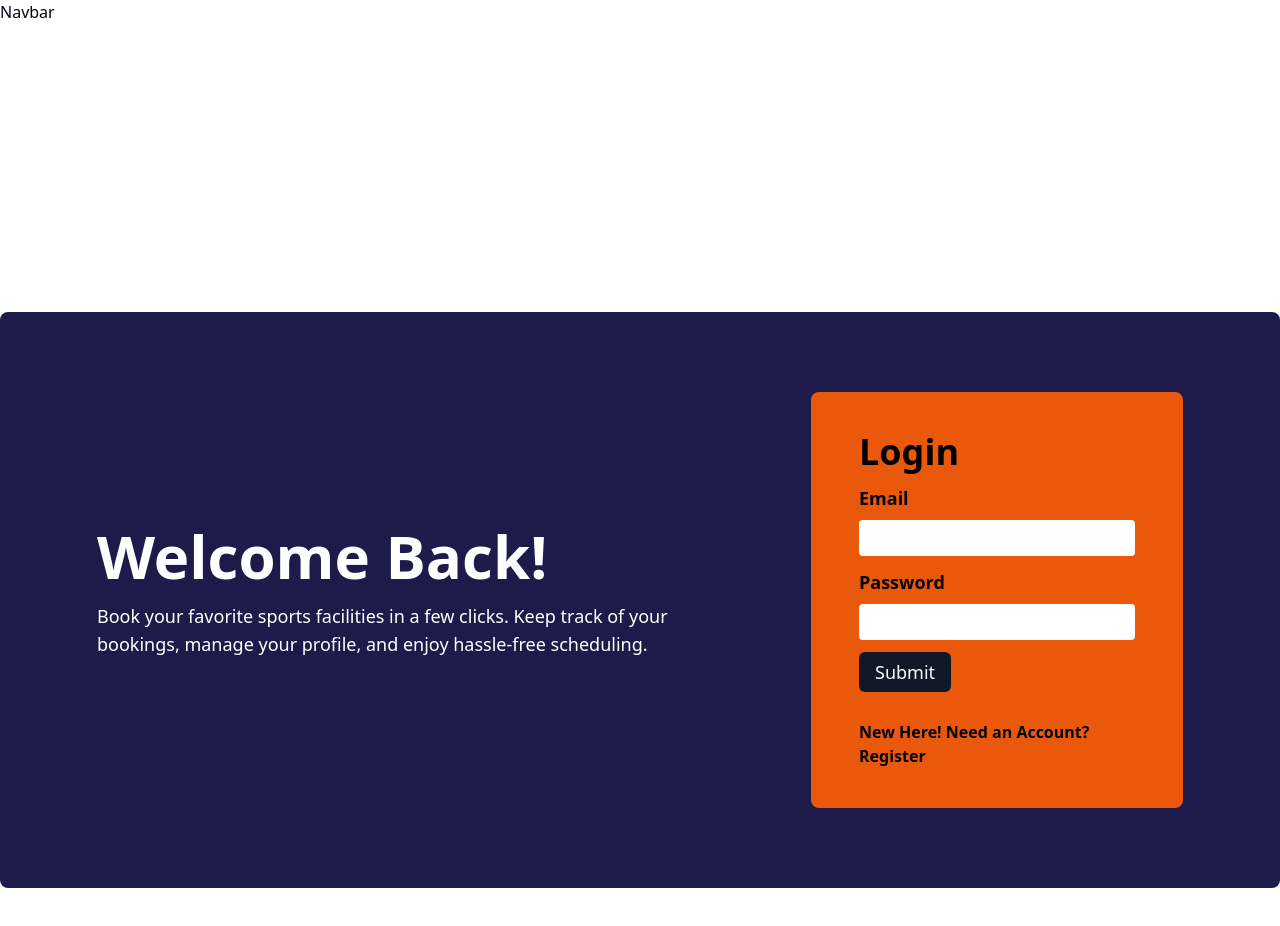
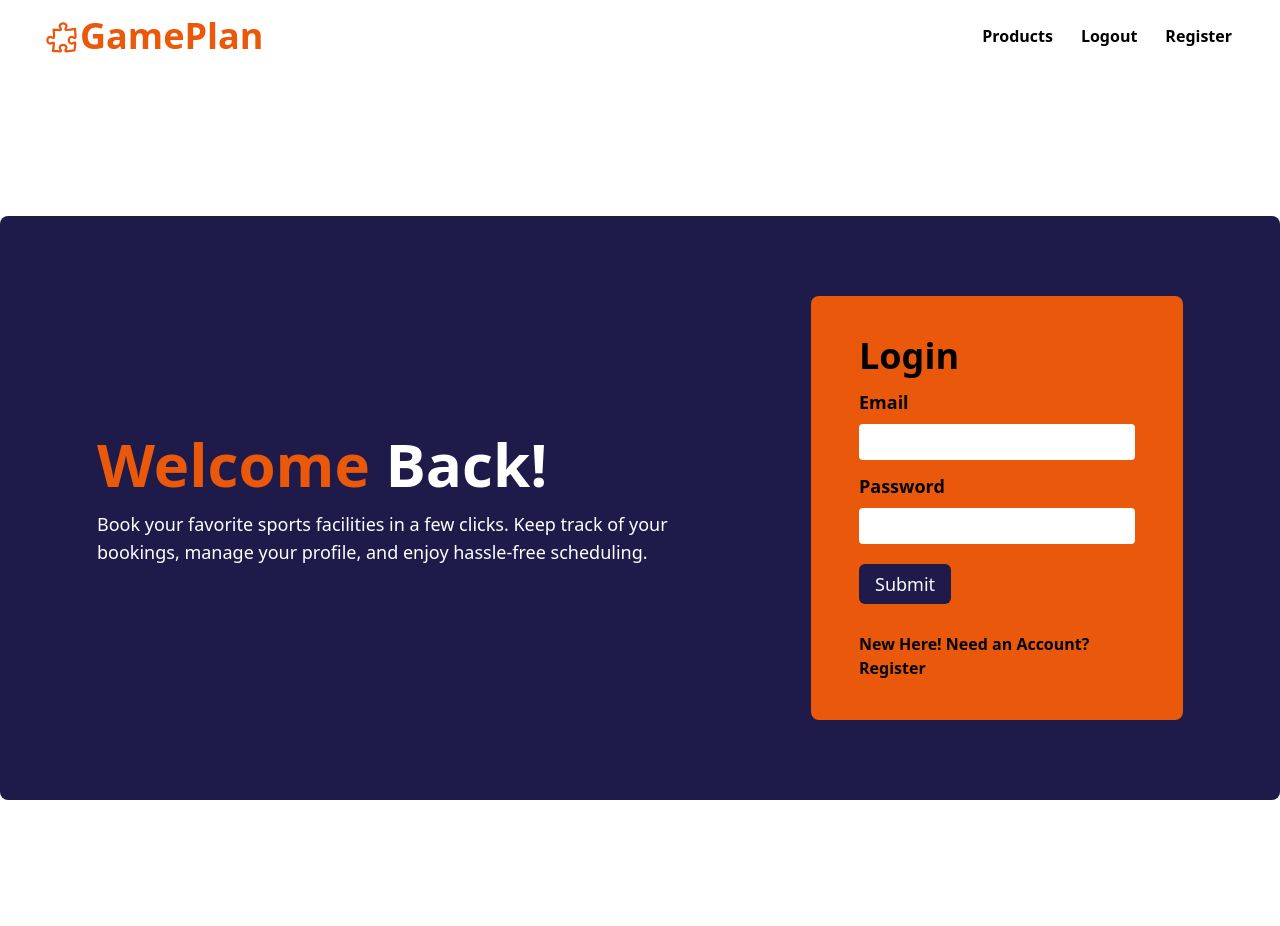
Before and after one commit to saifmaamun/game-space, a React (Vite) app: page /login in a window 1280 px wide. Shown: the top 926 px of the page. Built offline with nearby package versions, Linux system fonts and the light colour scheme.

Commit message:
navbar & Logout [DONE]

```diff
--- a/src/components/layout/Navbar.tsx
+++ b/src/components/layout/Navbar.tsx
@@ -1,8 +1,191 @@
+/* eslint-disable @typescript-eslint/no-unused-vars */
+import { ShoppingCart } from "lucide-react";
+import React, { useState } from "react";
+import { Link } from "react-router-dom";
+import { useAppDispatch, useAppSelector } from "../../redux/hooks";
+import { logout } from "../../redux/features/user/userSlice";
+
 const Navbar = () => {
+  // user
+  const { user } = useAppSelector((state) => state.user);
+  // hooks
+  const dispatch = useAppDispatch();
+
+  const [isMenuOpen, setIsMenuOpen] = useState(false);
+  const handleMenuToggle = () => {
+    setIsMenuOpen(!isMenuOpen);
+  };
   return (
-    <div>
-      <h1>Navbar</h1>
-    </div>
+    <header className="  text-black font-semibold rounded-sm px-3 ">
+      <nav className="container mx-auto flex items-center justify-between space-x-10 py-4">
+        <Link to={"/"}>
+          <div className="flex align-middle justify-center">
+            <svg
+              xmlns="http://www.w3.org/2000/svg"
+              fill="none"
+              viewBox="0 0 24 24"
+              stroke-width="1.5"
+              stroke="#EA580C"
+              className="size-9 mt-1 text-center outline-orange-600"
+            >
+              <path
+                stroke-linecap="round"
+                stroke-linejoin="round"
+                d="M14.25 6.087c0-.355.186-.676.401-.959.221-.29.349-.634.349-1.003 0-1.036-1.007-1.875-2.25-1.875s-2.25.84-2.25 1.875c0 .369.128.713.349 1.003.215.283.401.604.401.959v0a.64.64 0 0 1-.657.643 48.39 48.39 0 0 1-4.163-.3c.186 1.613.293 3.25.315 4.907a.656.656 0 0 1-.658.663v0c-.355 0-.676-.186-.959-.401a1.647 1.647 0 0 0-1.003-.349c-1.036 0-1.875 1.007-1.875 2.25s.84 2.25 1.875 2.25c.369 0 .713-.128 1.003-.349.283-.215.604-.401.959-.401v0c.31 0 .555.26.532.57a48.039 48.039 0 0 1-.642 5.056c1.518.19 3.058.309 4.616.354a.64.64 0 0 0 .657-.643v0c0-.355-.186-.676-.401-.959a1.647 1.647 0 0 1-.349-1.003c0-1.035 1.008-1.875 2.25-1.875 1.243 0 2.25.84 2.25 1.875 0 .369-.128.713-.349 1.003-.215.283-.4.604-.4.959v0c0 .333.277.599.61.58a48.1 48.1 0 0 0 5.427-.63 48.05 48.05 0 0 0 .582-4.717.532.532 0 0 0-.533-.57v0c-.355 0-.676.186-.959.401-.29.221-.634.349-1.003.349-1.035 0-1.875-1.007-1.875-2.25s.84-2.25 1.875-2.25c.37 0 .713.128 1.003.349.283.215.604.401.96.401v0a.656.656 0 0 0 .658-.663 48.422 48.422 0 0 0-.37-5.36c-1.886.342-3.81.574-5.766.689a.578.578 0 0 1-.61-.58v0Z"
+              />
+            </svg>
+            <h1 className="text-4xl text-orange-600 font-extrabold">
+              GamePlan
+            </h1>
+          </div>
+        </Link>
+
+        {/* large display menu */}
+        <div className="hidden md:flex items-center space-x-5">
+          <ul className="flex items-center space-x-5">
+            <li>
+              <Link
+                className="rounded-lg backdrop-blur-[2px] p-1 inline-block hover:text-orange-500"
+                to={"/products"}
+              >
+                Products
+              </Link>
+            </li>
+            {!user.email ? (
+              <>
+                <li>
+                  <Link
+                    className="rounded-lg backdrop-blur-[2px] p-1 inline-block  hover:text-orange-500"
+                    to={"/login"}
+                  >
+                    Logout
+                  </Link>
+                </li>
+
+                <li>
+                  <Link
+                    className="rounded-lg backdrop-blur-[2px] p-1 inline-block hover:text-orange-500"
+                    to={"/register"}
+                  >
+                    Register
+                  </Link>
+                </li>
+              </>
+            ) : (
+              <>
+                <li className="relative">
+                  <Link
+                    className="rounded-lg backdrop-blur-[2px] p-1 inline-block hover:text-orange-500"
+                    to={"/cart"}
+                  >
+                    <ShoppingCart size={24} />
+                  </Link>
+                  <span className="rounded-full absolute top-[-10px] left-[20px] bg-primary text-white text-center size-[25px]">
+                    {}
+                  </span>
+                </li>
+
+                <li>
+                  <Link
+                    className="rounded-lg backdrop-blur-[2px] p-1 inline-block hover:text-orange-500"
+                    to={"/login"}
+                    onClick={() => dispatch(logout())}
+                  >
+                    Logout
+                  </Link>
+                </li>
+              </>
+            )}
+          </ul>
+        </div>
+
+        {/* Mobile Menu Button */}
+        <div className="md:hidden flex items-center">
+          <button
+            onClick={handleMenuToggle}
+            className="text-white focus:outline-none"
+          >
+            <svg
+              className="w-6 h-6"
+              fill="none"
+              stroke="currentColor"
+              viewBox="0 0 24 24"
+              xmlns="http://www.w3.org/2000/svg"
+            >
+              {isMenuOpen ? (
+                <path
+                  strokeLinecap="round"
+                  strokeLinejoin="round"
+                  strokeWidth="2"
+                  d="M6 18L18 6M6 6l12 12"
+                />
+              ) : (
+                <path
+                  strokeLinecap="round"
+                  strokeLinejoin="round"
+                  strokeWidth="2"
+                  d="M4 6h16M4 12h16m-7 6h7"
+                />
+              )}
+            </svg>
+          </button>
+        </div>
+      </nav>
+
+      {/* Mobile Menu */}
+      {isMenuOpen && (
+        <ul className="md:hidden flex flex-col items-center space-y-5 mt-4">
+          <li>
+            <Link
+              className="rounded-lg backdrop-blur-[2px] p-1 inline-block hover:text-orange-500"
+              to={"/products"}
+            >
+              Products
+            </Link>
+          </li>
+
+          <li>
+            <Link
+              className="rounded-lg backdrop-blur-[2px] p-1 inline-block  hover:text-orange-500"
+              to={"/login"}
+            >
+              login
+            </Link>
+          </li>
+
+          <li>
+            <Link
+              className="rounded-lg backdrop-blur-[2px] p-1 inline-block hover:text-orange-500"
+              to={"/register"}
+            >
+              Register
+            </Link>
+          </li>
+
+          <li className="relative">
+            <Link
+              className="rounded-lg backdrop-blur-[2px] p-1 inline-block"
+              to={"/cart"}
+              onClick={handleMenuToggle}
+            >
+              <ShoppingCart size={24} />
+            </Link>
+            <span className="rounded-full absolute top-[-10px] left-[20px] bg-primary text-white text-center size-[25px]">
+              2
+            </span>
+          </li>
+
+          <li>
+            <Link
+              className="rounded-lg backdrop-blur-[2px] p-1 inline-block hover:text-orange-500"
+              to={"/register"}
+            >
+              Logout
+            </Link>
+          </li>
+        </ul>
+      )}
+    </header>
   );
 };
 
--- a/src/page/login/Login.tsx
+++ b/src/page/login/Login.tsx
@@ -37,11 +37,14 @@ const Login = () => {
     dispatch(resetForm());
   };
   return (
-    <div className="mt-56 px-10 py-20 bg-indigo-950 rounded-lg">
+    <div className="mt-20 px-10 py-20 bg-indigo-950 rounded-lg">
       <div className="w-full flex-1 md:flex  justify-around items-center">
         <div className="text-white w-1/2 mb-4">
           <div className="space-y-4">
-            <h1 className="text-6xl font-semibold">Welcome Back!</h1>
+            <h1 className="text-6xl font-bold">
+              {" "}
+              <span className="text-orange-600">Welcome</span> Back!
+            </h1>
             <p className="text-lg">
               Book your favorite sports facilities in a few clicks. Keep track
               of your bookings, manage your profile, and enjoy hassle-free
@@ -81,14 +84,16 @@ const Login = () => {
                   id="password"
                   value={password}
                   required
-                  className="rounded-sm p-2 py-1 text-lg"
+                  className="rounded-sm p-2 mb-2 py-1 text-lg"
                   onChange={(e) => dispatch(setPassword(e.target.value))}
                 />
               </div>
             </div>
-            <Button className="mt-4 text-lg">
+
+            <Button className="text-lg bg-indigo-950 ">
               <input type="submit" />
             </Button>
+
             <div className="pt-4  ">
               <Link to="/register" className="font-semibold">
                 <p>New Here! Need an Account?</p>
--- a/src/page/register/Register.tsx
+++ b/src/page/register/Register.tsx
@@ -60,7 +60,7 @@ const Register = () => {
     // console.log(name, address, email, password, phone, role);
   };
   return (
-    <div className="mt-56 px-10 py-20 bg-indigo-950 rounded-lg">
+    <div className="mt-20 px-10 py-20 bg-indigo-950 rounded-lg">
       <div className="w-full flex-1 md:flex  justify-around items-center">
         <div className="text-white w-1/2 mb-4">
           <div className="space-y-4">
@@ -156,7 +156,7 @@ const Register = () => {
                   id="address"
                   value={address}
                   required
-                  className="rounded-sm p-2 py-1 text-lg"
+                  className="rounded-sm p-2 py-1 mb-2 text-lg"
                   onChange={(e) => dispatch(setAddress(e.target.value))}
                 />
               </div>
--- a/src/redux/features/user/userSlice.ts
+++ b/src/redux/features/user/userSlice.ts
@@ -19,8 +19,17 @@ const userSlice = createSlice({
     setUser: (state, action) => {
       state.user = { ...action.payload };
     },
+    logout: (state) => {
+      state.token = "";
+      state.user = {
+        email: "",
+        role: "",
+        exp: "",
+        iat: "",
+      };
+    },
   },
 });
 
-export const { setToken, setUser } = userSlice.actions;
+export const { setToken, setUser, logout } = userSlice.actions;
 export default userSlice.reducer;
```
